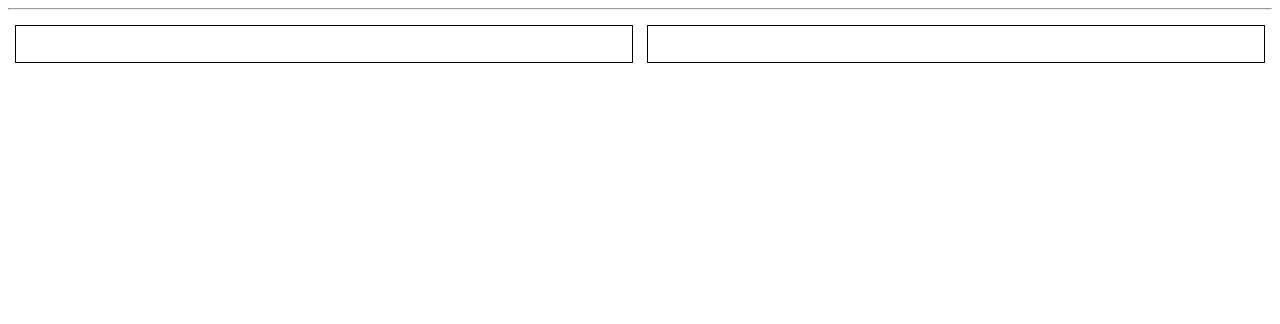
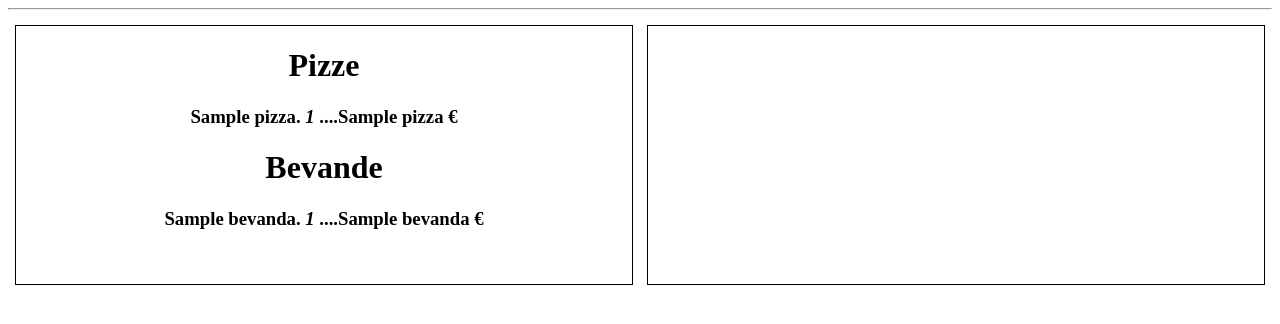
Before and after one commit to alessandro-bertelli/webapp_isa_tbd, a Flask app: template src/templates/base.html in a window 1280 px wide. Shown: the part 63-387 px from the top of the page. Run offline with Flask 2, Linux system fonts and the light colour scheme; the template is opened without the code that fills it: most values are stand-ins (such as "Sample title", 1, 10 or a date in 2020); some libraries are stand-ins or nearby versions.

Commit message:
Insert block menu in every page

```diff
--- a/src/templates/base.html
+++ b/src/templates/base.html
@@ -41,7 +41,22 @@
     </nav>
     <hr>
     <div class="parent">
-        <div align="center" class="menu">{% block menu %}{% endblock %} <br><br></div>
+        <div align="center" class="menu">
+            {% block menu %}
+                <h1>{% block title1 %} Pizze {% endblock %}</h1>
+                {% for pizza in pizze %}
+                    <div class='pizza'>
+                        <h3><strong>{{ pizza[1] }}.</strong> <em><strong>{{ pizza[0] }}</strong></em> ....{{ pizza[2] }} €</h3>
+                    </div>
+                {% endfor %}
+
+                <h1>{% block title2 %} Bevande {% endblock %}</h1>
+                {% for bevanda in bevande %}
+                    <div class='bevanda'>
+                        <h3><strong>{{ bevanda[1] }}.</strong> <em><strong>{{ bevanda[0] }}</strong></em> ....{{ bevanda[2] }} €</h3>
+                    </div>
+                {% endfor %}
+            {% endblock %} <br><br></div>
         <div align="center" class="variable">{% block variable %}{% endblock %} <br><br></div>
     </div>
 </body>
```
